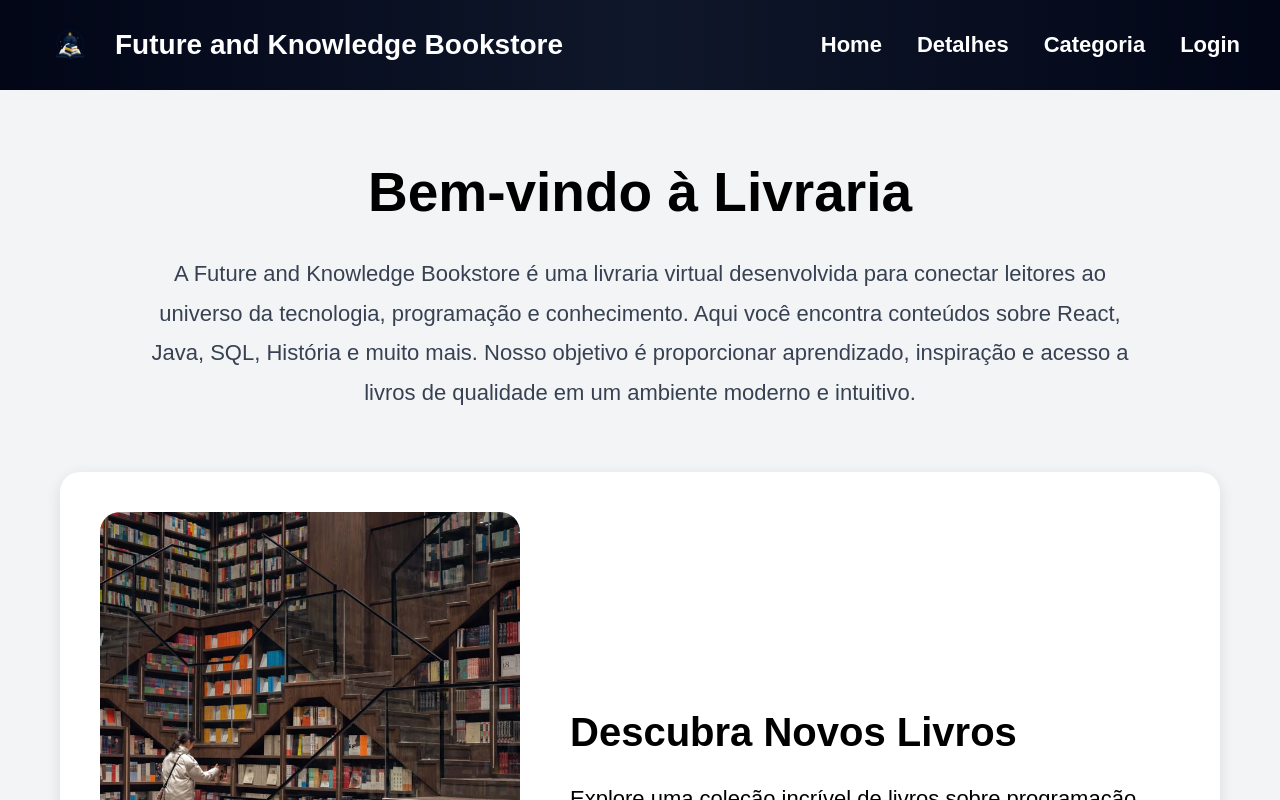
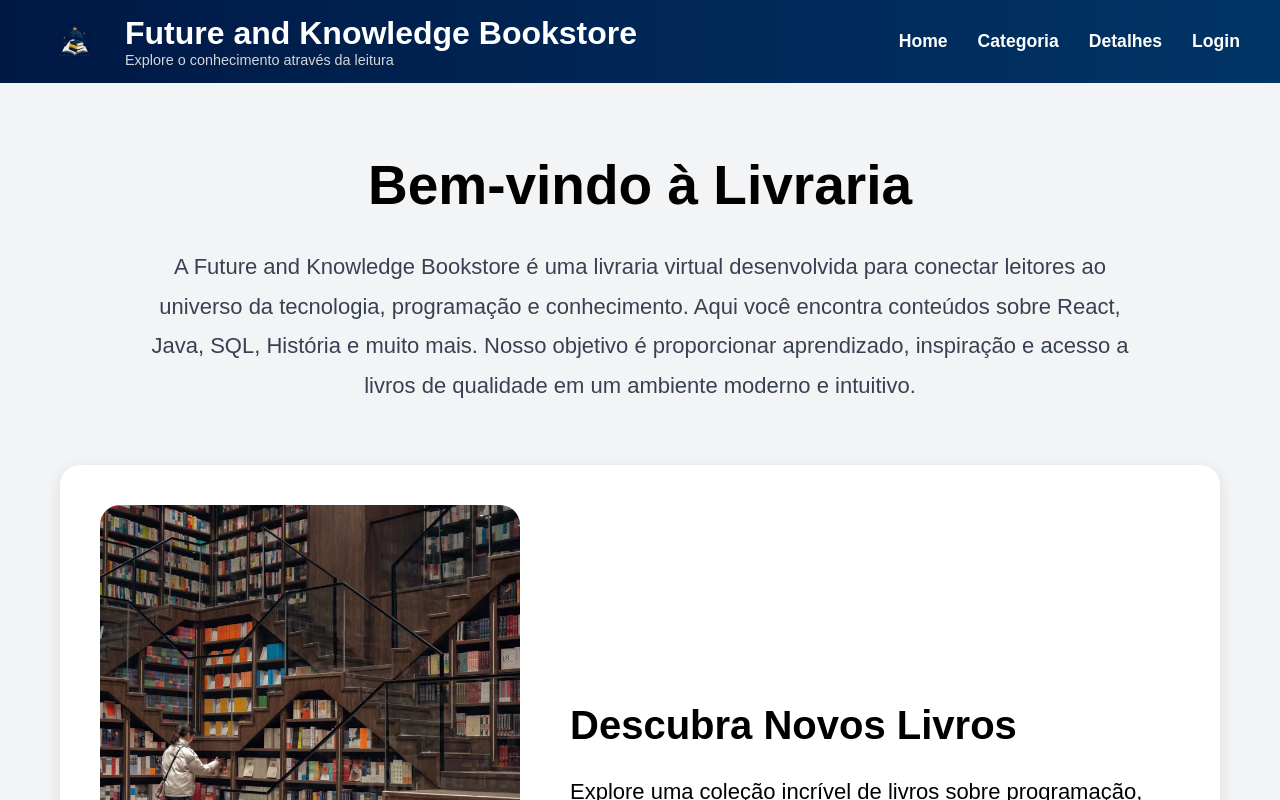
Before and after one commit to LuizAntonioAsevedo/projetolivraria-frontend, a React (Vite) app: page / in a window 1280 px wide. Shown: the top 800 px of the page. Built offline with nearby package versions, Linux system fonts and the light colour scheme.

Commit message:
Corrige menu de navegação e rota de detalhes

```diff
--- a/index.html
+++ b/index.html
@@ -1,11 +1,15 @@
 <!doctype html>
-<html lang="en">
+<html lang="pt-BR">
   <head>
     <meta charset="UTF-8" />
-    <link rel="icon" type="image/x-icon" href="./public/favicon.png" />
+
+    <link rel="icon" type="image/png" href="/favicon.png" />
+
     <meta name="viewport" content="width=device-width, initial-scale=1.0" />
+
     <title>Future and Knowledge Bookstore</title>
   </head>
+
   <body>
     <div id="root"></div>
     <script type="module" src="/src/main.jsx"></script>
--- a/src/components/Header.css
+++ b/src/components/Header.css
@@ -1,51 +1,47 @@
 .header {
-  background: linear-gradient(to right, #020617, #0f172a, #020617);
-
-  color: white;
-
   display: flex;
-
   justify-content: space-between;
-
   align-items: center;
-
-  padding: 25px 40px;
+  padding: 15px 40px;
+  background: linear-gradient(90deg, #001845, #003566);
 }
 
-.logo-area {
+.logo-container {
   display: flex;
-
   align-items: center;
-
   gap: 15px;
 }
 
 .logo {
-  width: 60px;
+  width: 70px;
+  height: auto;
+  object-fit: contain;
 }
 
-.logo-area h1 {
-  font-size: 28px;
+.title-container h1 {
+  margin: 0;
+  color: white;
+  font-size: 2rem;
+}
+
+.slogan {
+  margin: 0;
+  color: #d6d6d6;
+  font-size: 0.9rem;
 }
 
 nav {
   display: flex;
-
-  gap: 35px;
+  gap: 30px;
 }
 
 nav a {
   color: white;
-
   text-decoration: none;
-
-  font-size: 22px;
-
+  font-size: 1.1rem;
   font-weight: bold;
-
-  transition: 0.3s;
 }
 
 nav a:hover {
-  color: #60a5fa;
+  color: #ffd60a;
 }
--- a/src/components/Header.jsx
+++ b/src/components/Header.jsx
@@ -1,28 +1,36 @@
-import { Link } from 'react-router-dom'
-import './Header.css'
-
-import logo from '../assets/logo.png'
+import { Link } from "react-router-dom";
+import "./Header.css";
+import logo from "../assets/logo.png";
 
 function Header() {
   return (
     <header className="header">
-      <div className="logo-area">
-        <img src={logo} alt="Logo" className="logo" />
+      <div className="logo-container">
+        <img
+          src={logo}
+          alt="Future and Knowledge Bookstore"
+          className="logo"
+        />
 
-        <h1>Future and Knowledge Bookstore</h1>
+        <div className="title-container">
+          <h1>Future and Knowledge Bookstore</h1>
+          <p className="slogan">
+            Explore o conhecimento através da leitura
+          </p>
+        </div>
       </div>
 
       <nav>
         <Link to="/">Home</Link>
 
+        <Link to="/categoria">Categoria</Link>
+
         <Link to="/details">Detalhes</Link>
-
-        <Link to="/categoria">Categoria</Link>
 
         <Link to="/login">Login</Link>
       </nav>
     </header>
-  )
+  );
 }
 
-export default Header
+export default Header;
```
Also changed, not shown: public/favicon.png, src/assets/logo.png.
